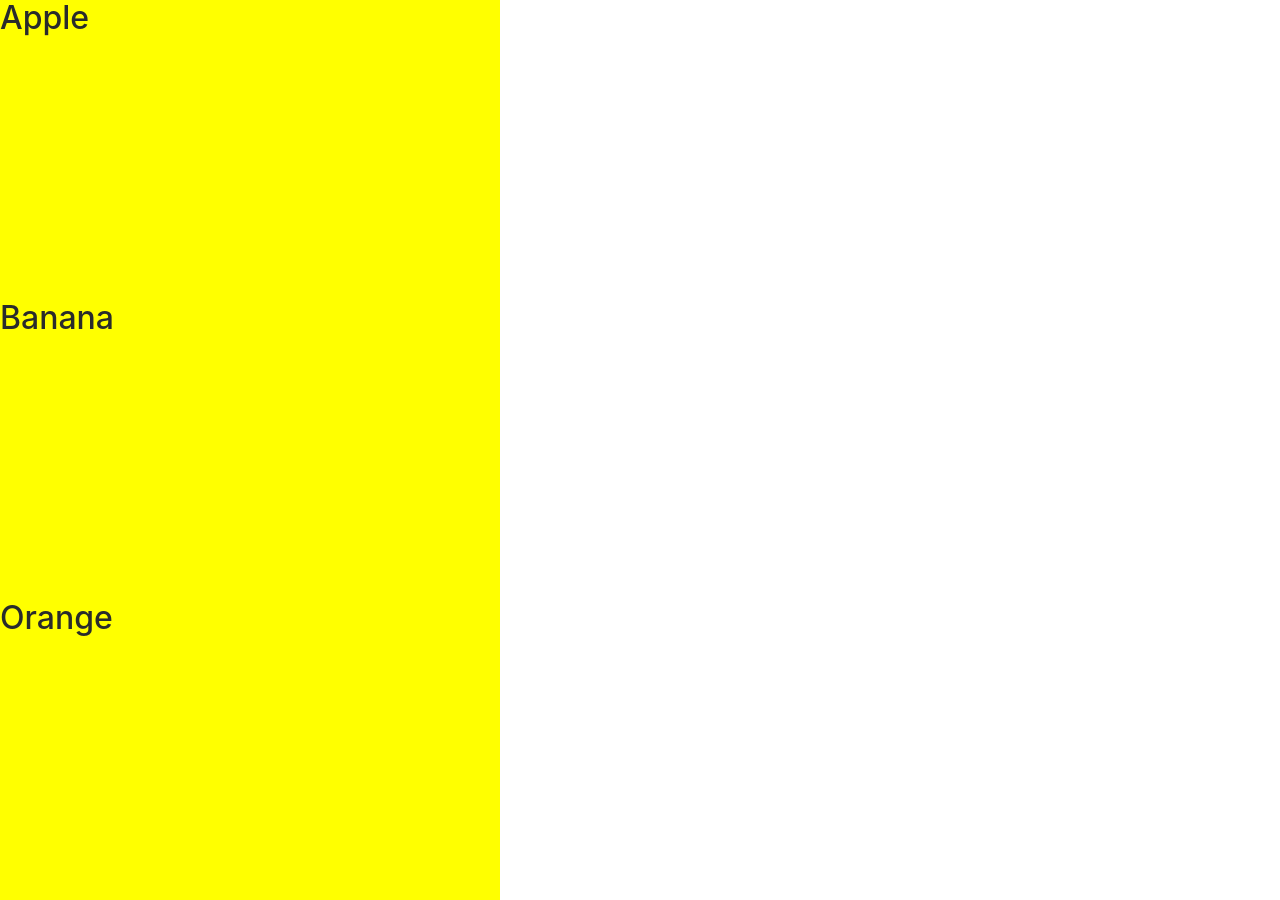
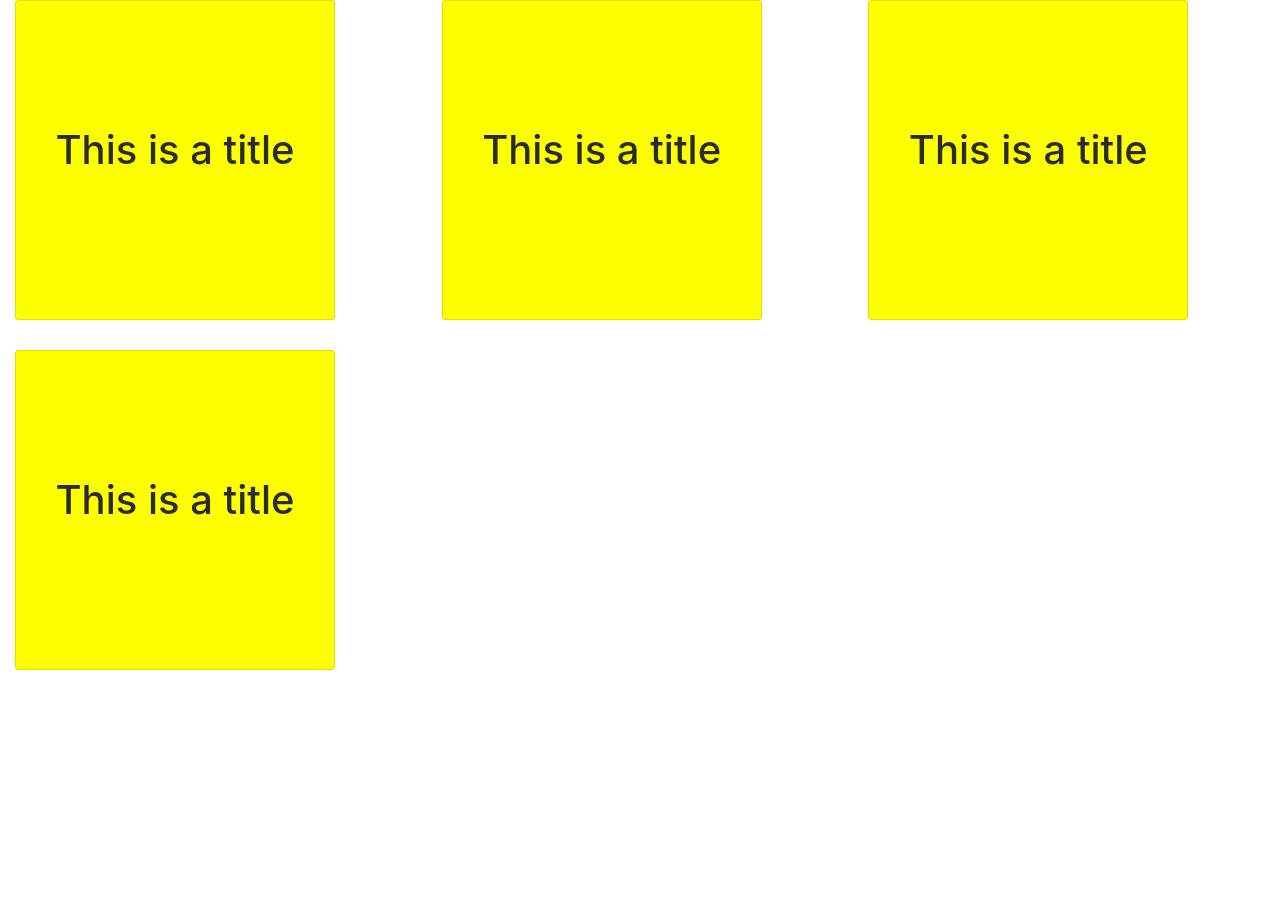
Before and after one commit to gold-mir/flashcards, a plain HTML site: page index.html in a window 1280 px wide. After the commit the page ends 800 px from the top, so only its background shows below. Drawn offline with nearby package versions, Linux system fonts and the light colour scheme.

Commit message:
set up bootstrap with fadeToggle for cards.

```diff
--- a/css/styles.css
+++ b/css/styles.css
@@ -1,9 +1,18 @@
 .flashcard {
-  height: 300px;
-  width: 500px;
+  margin-bottom: 30px;
+}
+
+.flashcard .card {
+  height: 20em;
+  width: 20em;
   background-color: yellow;
 }
 
-p {
+.flashcard .card:last-child {
   display: none;
 }
+
+.card-title {
+  margin-top: 40%;
+  margin-bottom: 40%;
+}
--- a/index.html
+++ b/index.html
@@ -9,23 +9,61 @@
     <script type="text/javascript" src="js/scripts.js"></script>
   </head>
   <body>
-    <div class="header">
-
-    </div>
-    <div class="flashcardBody">
-      <div class="flashcard">
-        <h2>Apple</h2>
-        <p>This fruit is red</p>
-      </div>
-      <div class="flashcard">
-        <h2>Banana</h2>
-        <p>This fruit is yellow</p>
-      </div>
-      <div class="flashcard">
-        <h2>Orange</h2>
-        <p>This fruit is orange</p>
+    <div class="container-fluid">
+      <div class="row">
+        <div class="col-md-4 flashcard">
+          <div class="card flashcard-title text-center">
+            <div class="card-body">
+              <h1 class="card-title">This is a title</h1>
+            </div>
+          </div>
+          <div class="card flashcard-body">
+            <div class="card-body">
+              <p> This is some body and definitions and stuff blah blah blah blah etc. I like monkeys.
+              </p>
+            </div>
+          </div>
+        </div>
+        <div class="col-md-4 flashcard">
+          <div class="card flashcard-title text-center">
+            <div class="card-body">
+              <h1 class="card-title">This is a title</h1>
+            </div>
+          </div>
+          <div class="card flashcard-body">
+            <div class="card-body">
+              <p> This is some body and definitions and stuff blah blah blah blah etc. I like monkeys.
+              </p>
+            </div>
+          </div>
+        </div>
+        <div class="col-md-4 flashcard">
+          <div class="card flashcard-title text-center">
+            <div class="card-body">
+              <h1 class="card-title">This is a title</h1>
+            </div>
+          </div>
+          <div class="card flashcard-body">
+            <div class="card-body">
+              <p> This is some body and definitions and stuff blah blah blah blah etc. I like monkeys.
+              </p>
+            </div>
+          </div>
+        </div>
+        <div class="col-md-4 flashcard">
+          <div class="card flashcard-title text-center">
+            <div class="card-body">
+              <h1 class="card-title">This is a title</h1>
+            </div>
+          </div>
+          <div class="card flashcard-body">
+            <div class="card-body">
+              <p> This is some body and definitions and stuff blah blah blah blah etc. I like monkeys.
+              </p>
+            </div>
+          </div>
+        </div>
       </div>
     </div>
-
   </body>
 </html>
--- a/js/scripts.js
+++ b/js/scripts.js
@@ -1,7 +1,13 @@
 $(function() {
-  $(".flashcard").click(function() {
-    $(this).children("p").fadeToggle();
-    $(this).children("h2").fadeToggle();
-    // $(this.child("h2")).toggle();
+
+  $(".flashcard-title").click(function(){
+    $(this).fadeToggle(function(){
+      $(this).parent().children(".flashcard-body").fadeToggle();
+    });
+  });
+  $(".flashcard-body").click(function(){
+    $(this).fadeToggle(function() {
+      $(this).parent().children(".flashcard-title").fadeToggle();
+    });
   });
 });
```
